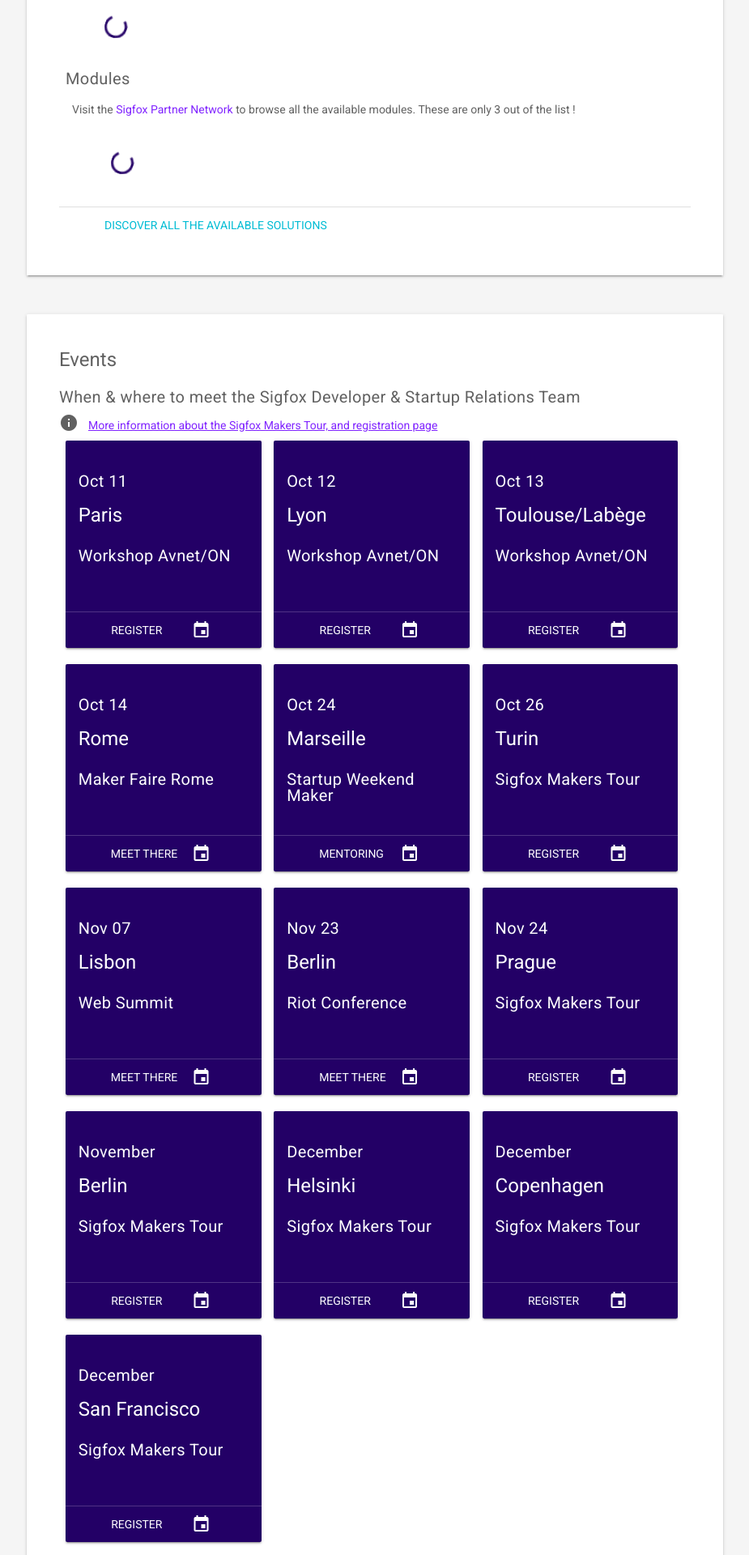
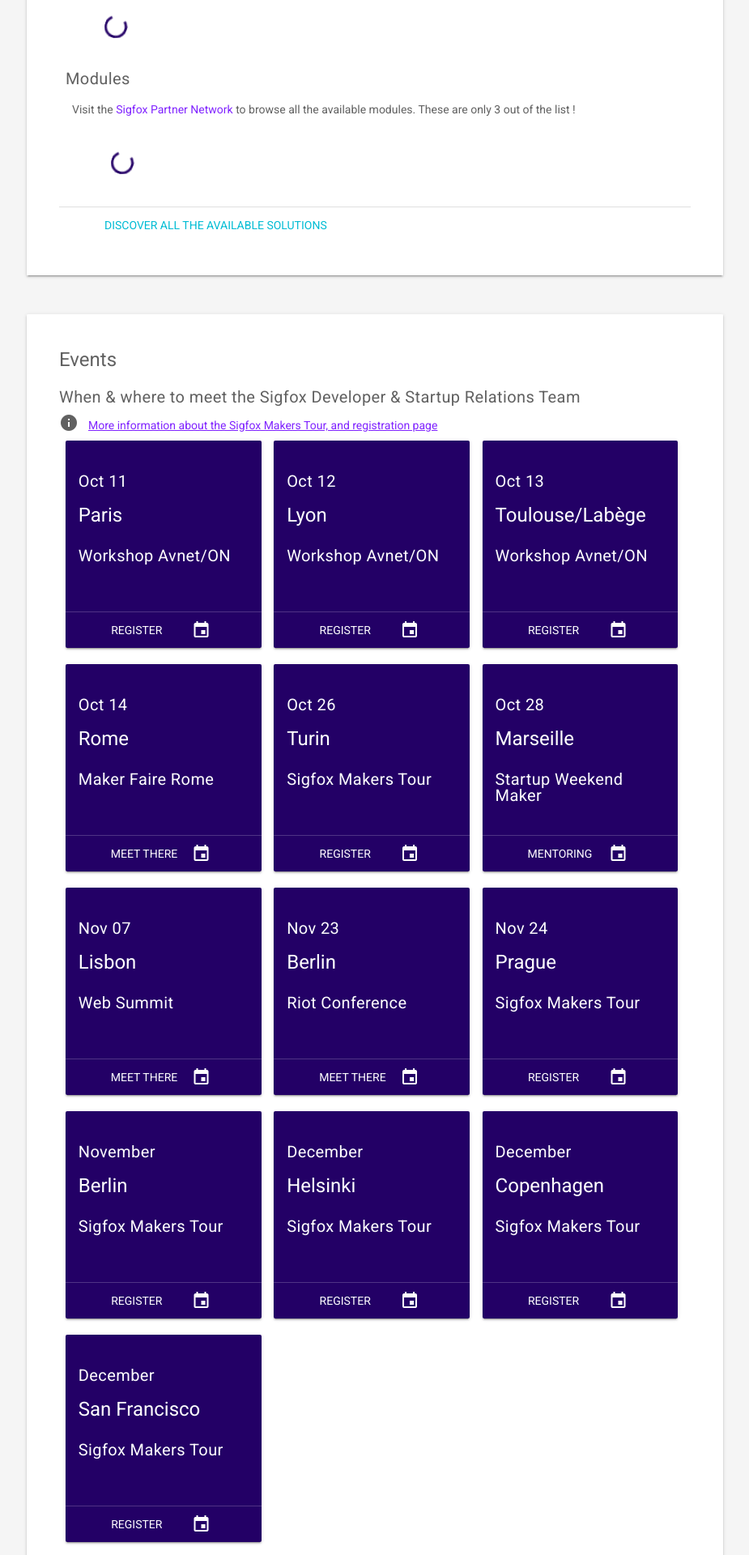
Before and after one commit to sigfox/makers.sigfox.com, a Jekyll site: the page built from index.html, in a window 1280 px wide. Shown: the part 1264-3184 px from the top of the page at 81% size, without its empty margins (177-1102 px from the left). Built offline with Jekyll 4.4.1, drawn with Linux system fonts in a browser that asks for light colours.

Commit message:
Startup Week end Marseille : fix date Oct 24 -> Oct 28

```diff
--- a/_data/events.yml
+++ b/_data/events.yml
@@ -1,5 +1,5 @@
 - name: Startup Weekend Maker
-  date: 2016/10/24
+  date: 2016/10/28
   location: Marseille
   url: http://www.swaixmarseille.fr/
   desc: Mentoring
```
